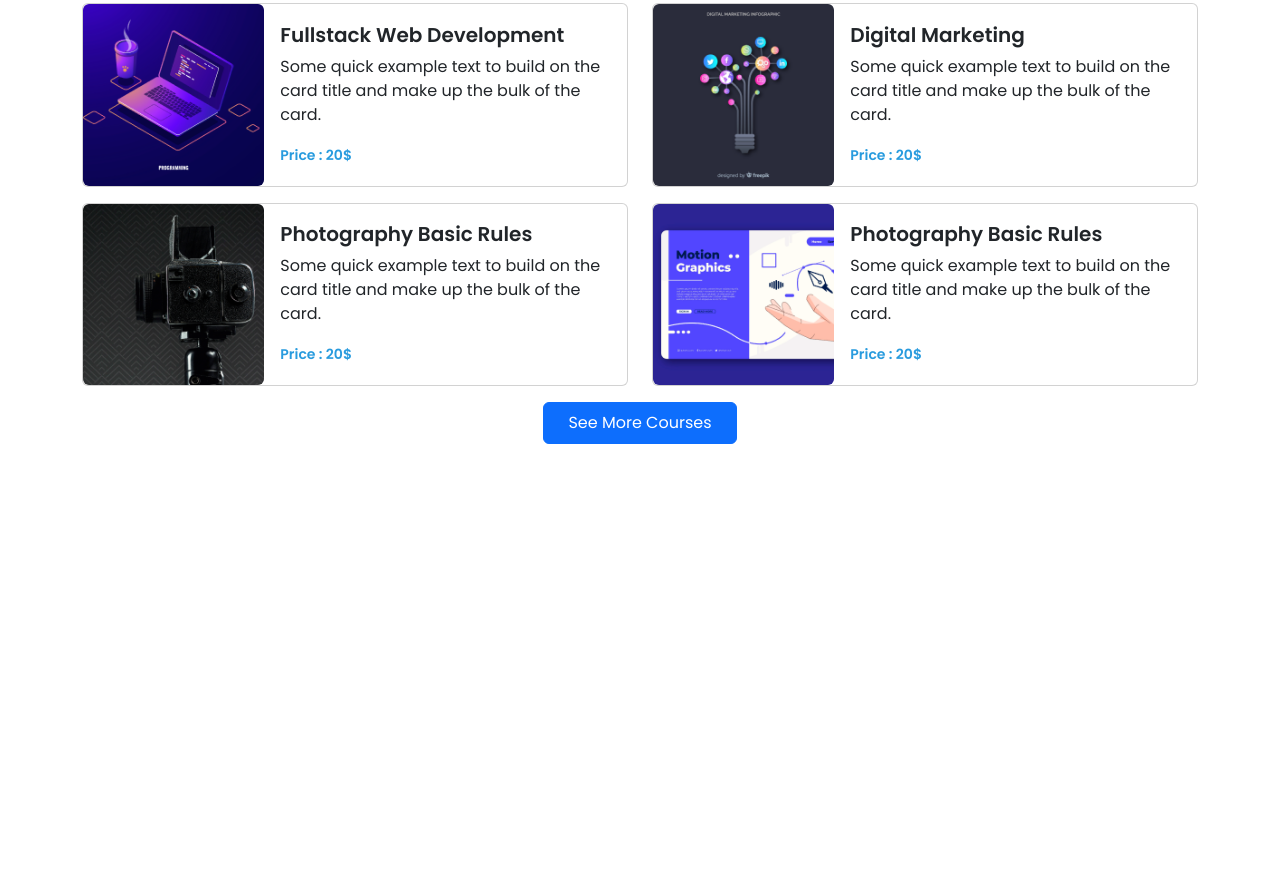
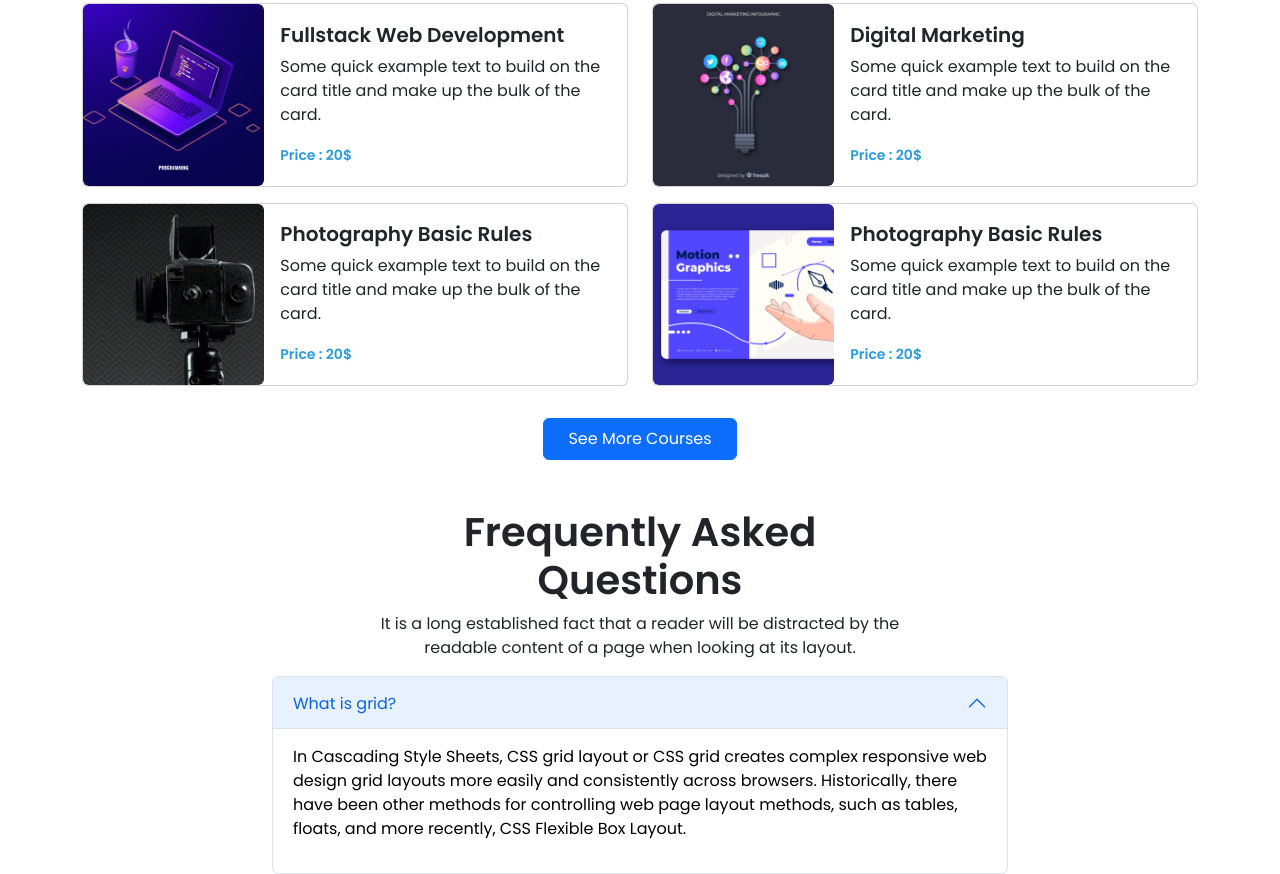
Before and after one commit to mdsuzayethossan/CreativeTech, a plain HTML site: page index.html in a window 1280 px wide. Shown: the part 1057-1931 px from the top of the page. Before the commit the page ends 1501 px from the top, so only its background shows below. Drawn offline with Linux system fonts and the light colour scheme.

Commit message:
courses completed

```diff
--- a/index.html
+++ b/index.html
@@ -243,9 +243,54 @@
                         </div>
                     </div>
                 </div>
-                <div class="courses-button text-center m-auto">
+                <div class="courses-button text-center m-auto mt-3">
                     <a class="btn btn-primary m-auto text-center px-4 py-2" role="button" aria-disabled="true">See More
                         Courses</a>
+                </div>
+            </div>
+        </section>
+        <!-- courses section end here -->
+
+        <!-- courses section end here -->
+
+        <section class="mt-5">
+            <div class="container">
+                <div class="row">
+                    <div class="col-lg-6 m-auto text-center">
+                        <div class="courses-header">
+                            <h2 class="fw-semibold fs-1">Frequently Asked Questions</h2>
+                            <p>It is a long established fact that a reader will be distracted by the readable content of
+                                a page when looking at its layout.</p>
+                        </div>
+                    </div>
+                </div>
+                <div class="row">
+                    <div class="col-lg-8 m-auto">
+                        <div class="accordion" id="accordionExample">
+                            <div class="accordion-item">
+                                <h2 class="accordion-header" id="headingOne">
+                                    <button class="accordion-button" type="button" data-bs-toggle="collapse"
+                                        data-bs-target="#collapseOne" aria-expanded="true" aria-controls="collapseOne">
+                                        What is grid?
+                                    </button>
+                                </h2>
+                                <div id="collapseOne" class="accordion-collapse collapse show"
+                                    aria-labelledby="headingOne" data-bs-parent="#accordionExample">
+                                    <div class="accordion-body">
+                                        <p>
+                                            In Cascading Style Sheets, CSS grid layout or CSS grid creates complex
+                                            responsive web design grid layouts more easily and consistently across
+                                            browsers. Historically, there have been other methods for controlling web
+                                            page layout methods, such as tables, floats, and more recently, CSS Flexible
+                                            Box Layout.
+                                        </p>
+
+                                    </div>
+                                </div>
+                            </div>
+
+                        </div>
+                    </div>
                 </div>
             </div>
         </section>
```
